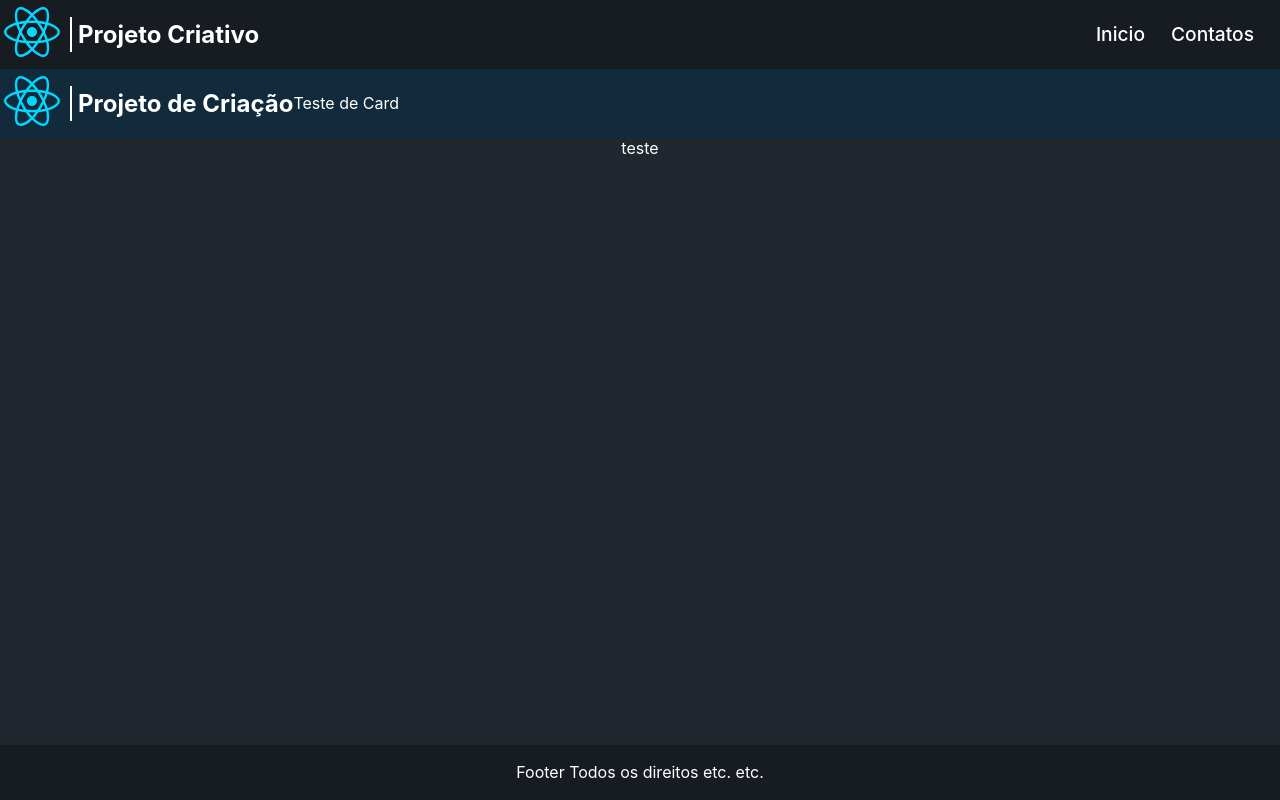
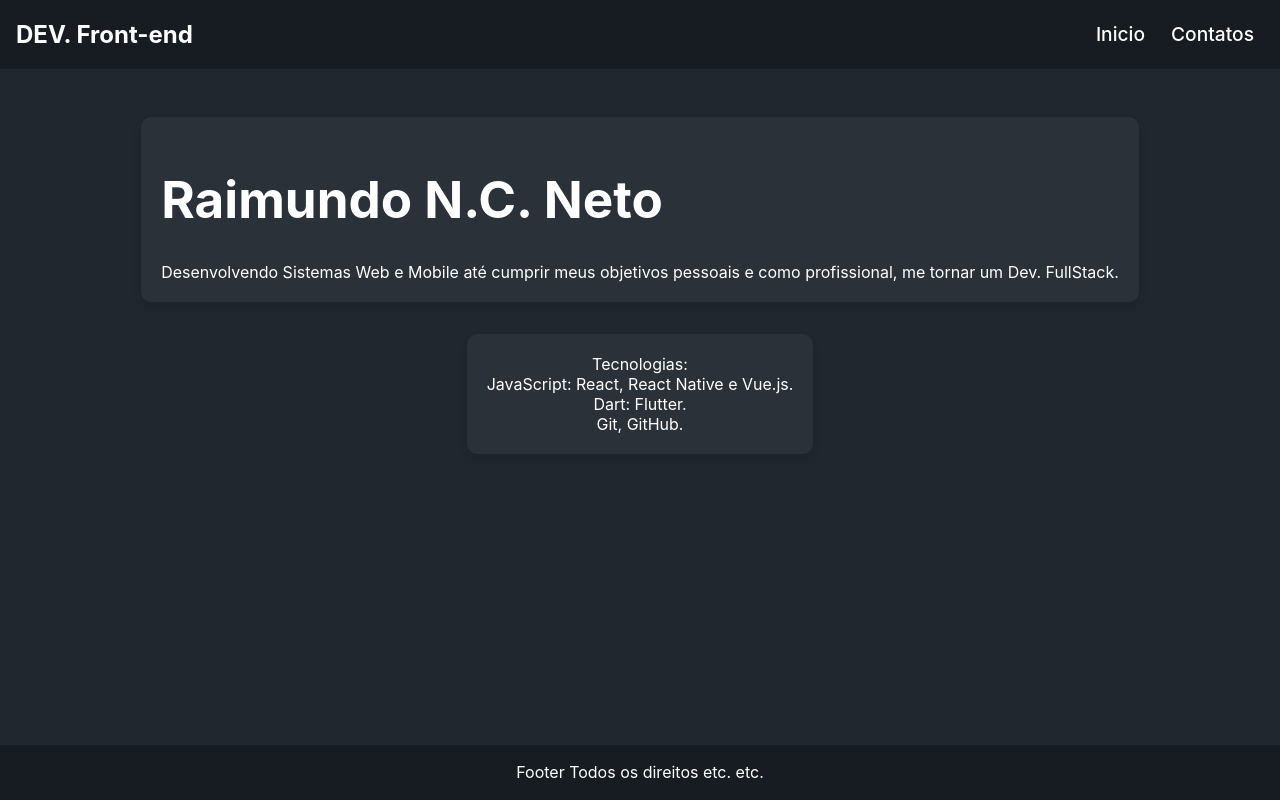
Before and after one commit to RaimundoNCN/React-web, a React (Vite) app: page / in a window 1280 px wide. Built offline with nearby package versions, Linux system fonts and the light colour scheme.

Commit message:
estruturando cards

```diff
--- a/src/Components/AboutUs.jsx
+++ b/src/Components/AboutUs.jsx
@@ -1,19 +1,23 @@
 import React from "react";
-import imageReact from "../assets/react.svg";
 import "../Style/StyleAboutUs.css";
 
 const AboutUs = () => {
   return (
-    <div>
-      <div className="container">
+    <div className="infoProfileCard">
+      <div className="cardsInfo">
+        <div style={{ display: "flex" }}>
+          <h1>Raimundo N.C. Neto</h1>
+        </div>
         <div>
-          <img src={imageReact}></img>
+          Desenvolvendo Sistemas Web e Mobile até cumprir meus objetivos
+          pessoais e como profissional, me tornar um Dev. FullStack.
         </div>
-        <hr />
-        <h2>Projeto de Criação</h2>
-        <div>
-          <p>Teste de Card</p>
-        </div>
+      </div>
+      <div className="cardsInfo">
+        <div>Tecnologias:</div>
+        <div>JavaScript: React, React Native e Vue.js.</div>
+        <div>Dart: Flutter.</div>
+        <div>Git, GitHub.</div>
       </div>
     </div>
   );
--- a/src/Layout/NavBar.jsx
+++ b/src/Layout/NavBar.jsx
@@ -1,5 +1,4 @@
 import React from "react";
-import imageReact from "../assets/react.svg";
 import { Link } from "react-router-dom";
 import "../Style/StyleNavBar.css";
 
@@ -7,11 +6,7 @@ const NavBar = () => {
   return (
     <header>
       <nav>
-        <div>
-          <img src={imageReact}></img>
-        </div>
-        <hr />
-        <h2>Projeto Criativo</h2>
+        <h2>DEV. Front-end</h2>
         <ul>
           <Link className="routes" to="/">
             Inicio
--- a/src/Pages/HomePage.jsx
+++ b/src/Pages/HomePage.jsx
@@ -4,9 +4,7 @@ import AboutUs from "../Components/AboutUs";
 function HomePage() {
   return (
     <>
-
       <AboutUs />
-      <div>teste</div>
     </>
   );
 }
--- a/src/Style/StyleAboutUs.css
+++ b/src/Style/StyleAboutUs.css
@@ -2,6 +2,8 @@
   background-color: #112b3c;
   align-items: center;
   display: flex;
+  width: 100%;
+  height: 400dvh;
 }
 
 img {
@@ -16,3 +18,19 @@ hr {
   margin: 6px;
   border-style: solid;
 }
+
+.infoProfileCard {
+  display: inline-flex;
+  flex-wrap: wrap;
+  align-content: center;
+  justify-content: center;
+  margin: 2em;
+}
+
+.cardsInfo {
+  border-radius: 10px;
+  box-shadow: 0 4px 8px rgba(0, 0, 0, 0.1);
+  padding: 20px;
+  margin: 16px;
+  background-color: #ffffff0c;
+}
--- a/src/Style/StyleNavBar.css
+++ b/src/Style/StyleNavBar.css
@@ -13,7 +13,7 @@ nav {
 
   width: 100%;
   margin: 0px;
-  padding: 0px;
+  padding-inline: 16px;
 }
 
 img {
@@ -27,11 +27,3 @@ ul {
   position: absolute;
   right: 0px;
 }
-
-hr {
-  width: 0px;
-  height: 2.2em;
-  padding: 0px;
-  margin: 6px;
-  border-style: solid;
-}
```
